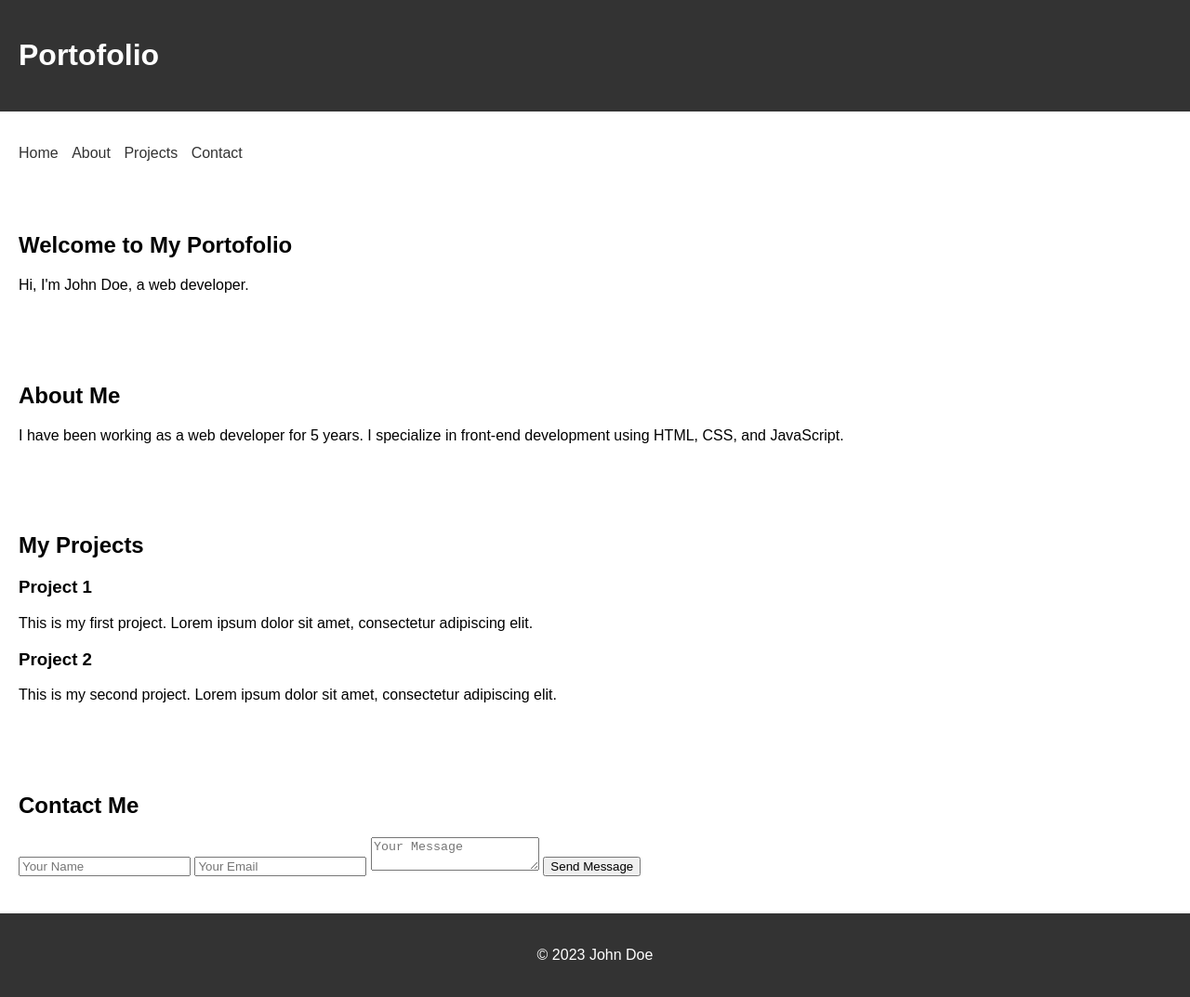
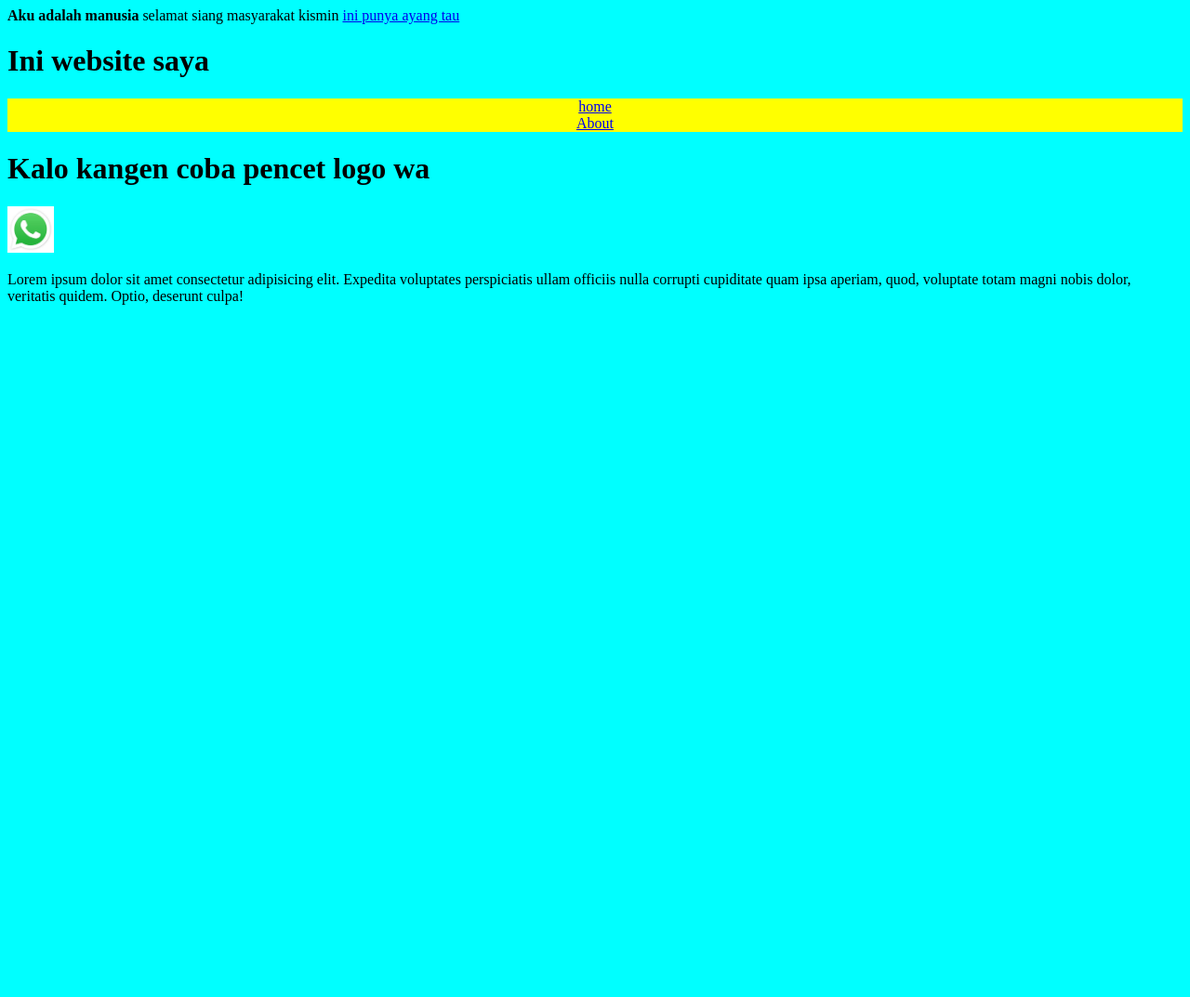
Before and after one commit to ahmadnurd18/Buat-Ayang.github.io, a plain HTML site: page index.html in a window 1280 px wide. Shown: the whole page at 93% size. After the commit the page ends 800 px from the top, so only its background shows below. Drawn offline with Linux system fonts and the light colour scheme.

Commit message:
Baru lagi nih

```diff
--- a/index.html
+++ b/index.html
@@ -1,62 +1,27 @@
 <!DOCTYPE html>
-<html>
+<html lang="en">
   <head>
-    <title>Portofolio</title>
-    <link rel="stylesheet" type="text/css" href="styles.css" />
+    <meta charset="UTF-8" />
+    <meta name="viewport" content="width=device-width, initial-scale=1.0" />
+    <title>Assalamualaikum sayang</title>
+    <link rel="stylesheet" href="styles.css" />
   </head>
   <body>
-    <header>
-      <h1>Portofolio</h1>
-    </header>
-    <nav>
-      <ul>
-        <li><a href="#home">Home</a></li>
-        <li><a href="#about">About</a></li>
-        <li><a href="#projects">Projects</a></li>
-        <li><a href="#contact">Contact</a></li>
-      </ul>
-    </nav>
-    <section id="home">
-      <h2>Welcome to My Portofolio</h2>
-      <p>Hi, I'm John Doe, a web developer.</p>
-    </section>
-    <section id="about">
-      <h2>About Me</h2>
-      <p>
-        I have been working as a web developer for 5 years. I specialize in
-        front-end development using HTML, CSS, and JavaScript.
-      </p>
-    </section>
-    <section id="projects">
-      <h2>My Projects</h2>
-      <div class="project">
-        <h3>Project 1</h3>
-        <p>
-          This is my first project. Lorem ipsum dolor sit amet, consectetur
-          adipiscing elit.
-        </p>
-      </div>
-      <div class="project">
-        <h3>Project 2</h3>
-        <p>
-          This is my second project. Lorem ipsum dolor sit amet, consectetur
-          adipiscing elit.
-        </p>
-      </div>
-    </section>
-    <section id="contact">
-      <h2>Contact Me</h2>
-      <form>
-        <input type="text" placeholder="Your Name" />
-        <input type="email" placeholder="Your Email" />
-        <textarea placeholder="Your Message"></textarea>
-        <button type="submit">Send Message</button>
-      </form>
-    </section>
-    <footer>
-      <p>&copy; 2023 John Doe</p>
-    </footer>
-
+    <b>Aku adalah manusia</b> selamat siang masyarakat kismin
+    <a href="google.com">ini punya ayang tau</a>
+    <h1>Ini website saya</h1>
+    <div class="Container">
+      <nav><a href="home.html">home</nav></a>
+      <nav><a href="about.html">About</nav></a>
+    </div>
+<h1>Kalo kangen coba pencet logo wa</h1>
+    <a href="https://api.whatsapp.com/send/?phone=%2B62089525861225&text&type=phone_number&app_absent=0" target="_blank"><img src="asset/image/download.jpeg" alt="Whatsapp" width="50px" height="50%"></a>
+    <p>
+      Lorem ipsum dolor sit amet consectetur adipisicing elit. Expedita
+      voluptates perspiciatis ullam officiis nulla corrupti cupiditate quam ipsa
+      aperiam, quod, voluptate totam magni nobis dolor, veritatis quidem. Optio,
+      deserunt culpa!
+    </p>
     <script src="index.js"></script>
   </body>
 </html>
--- a/index.js
+++ b/index.js
@@ -1,10 +1 @@
-// Add smooth scrolling to navigation links
-document.querySelectorAll("nav a").forEach((anchor) => {
-  anchor.addEventListener("click", function (e) {
-    e.preventDefault();
-    document.querySelector(this.getAttribute("href")).scrollIntoView({
-      behavior: "smooth",
-    });
-  });
-  console.log("hello world");
-});
+console.log("hello world");
--- a/styles.css
+++ b/styles.css
@@ -1,42 +1,9 @@
 body {
-  font-family: Arial, sans-serif;
-  margin: 0;
-  padding: 0;
+  background-color: aqua;
+  font-family: "Times New Roman", Times, serif;
 }
-
-header,
-nav,
-section,
-footer {
-  padding: 20px;
+.Container {
+  text-align: center;
+  background-color: yellow;
+  te
 }
-
-header {
-  background-color: #333;
-  color: #fff;
-}
-
-nav ul {
-  list-style-type: none;
-  padding: 0;
-}
-
-nav ul li {
-  display: inline-block;
-  margin-right: 10px;
-}
-
-nav ul li a {
-  color: #333;
-  text-decoration: none;
-}
-
-section {
-  margin-bottom: 20px;
-}
-
-footer {
-  background-color: #333;
-  color: #fff;
-  text-align: center;
-}
```
Also changed, not shown: contact.html (added, +11 -0 lines), home.html (added, +12 -0 lines), about.html (added), asset/image/download.jpeg (added).
